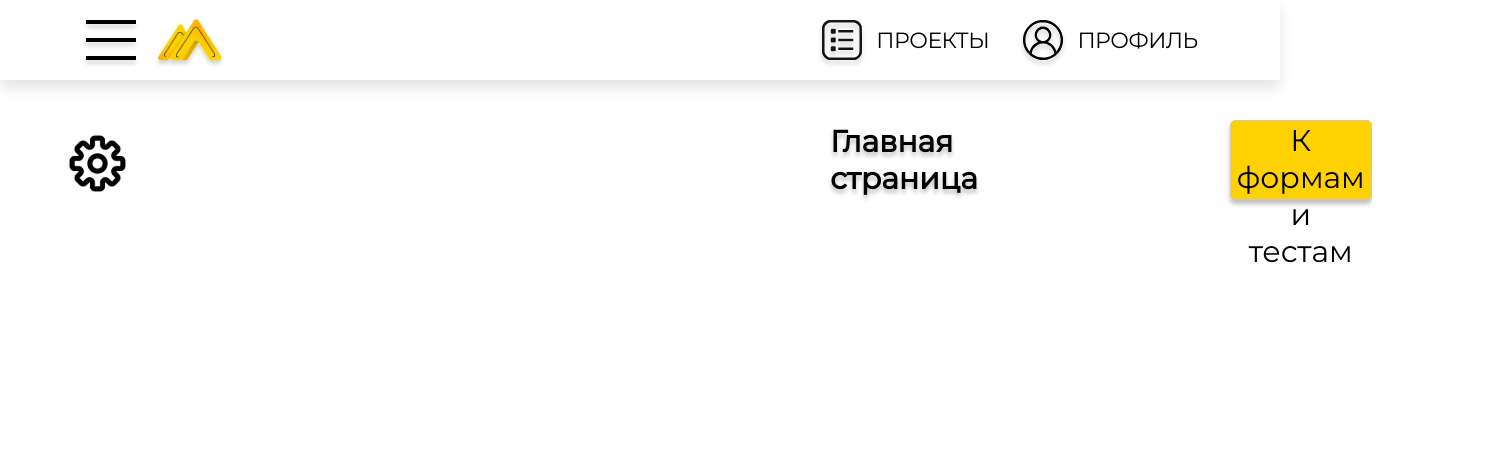
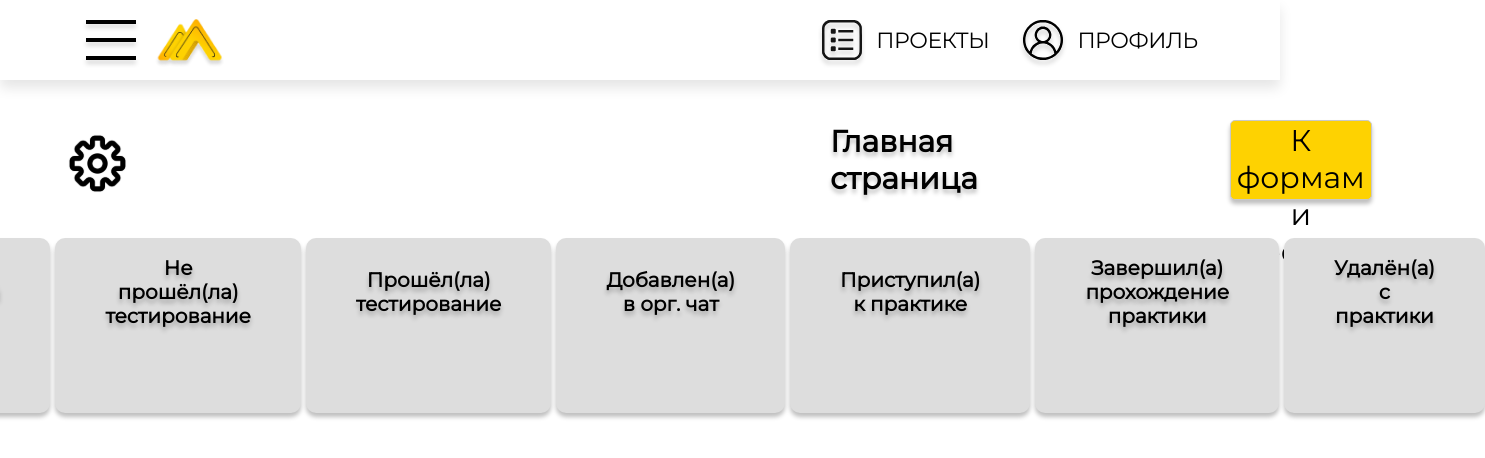
Before and after one commit to iron-66/LK_CRM, a React (Create React App) app: page / in a window 1280 px wide. Shown: the top 458 px of the page, 1485 px wide, since content can reach past the window. Built offline with nearby package versions, Linux system fonts and the light colour scheme.

Commit message:
Add columns

```diff
--- a/src/Components/Column.js
+++ b/src/Components/Column.js
@@ -1,5 +1,17 @@
 import React, {Component} from "react";
 
+import '../Styles/Column.css'
+
 class Column extends Component{
+    constructor(props){
+        super(props)
+    }
+    render(){
+        return <li className="column-element">
+            <h2 className="name-column">{this.props.name}</h2>
+            <ul className="cards-list"></ul>
+        </li>
+    }
+}
 
-}
+export default Column
--- a/src/Components/MainPage.js
+++ b/src/Components/MainPage.js
@@ -2,17 +2,34 @@ import React, {Component} from "react";
 import '../Styles/MainPage.css'
 
 import SettingsIcon from "../Files/SettingsIcon.svg"
+import Column from "./Column";
+
+const statues = ['Отправил(а) персональный данные',
+    'Не прошёл(ла) тестирование',
+    'Прошёл(ла) тестирование',
+    'Добавлен(а) в орг. чат',
+    'Приступил(а) к практике',
+    'Завершил(а) прохождение практики',
+    'Удалён(а) с практики']
 
 class MainPage extends Component{
     constructor(props){
         super(props)
     }
     render() {
-        return <div className="container">
-                <img src={SettingsIcon}/>
-                <h2 className="header-name">Главная страница</h2>
-                <button className="forms-button">К формам и тестам</button>
-            </div>
+        return <div>
+                <div className="container">
+                    <img src={SettingsIcon}/>
+                    <h2 className="header-name">Главная страница</h2>
+                    <button className="forms-button">К формам и тестам</button>
+                </div>
+                <ul className="status-columns">
+                    {statues.map(status => (
+                        <Column name={status}></Column>
+                    ))}
+                </ul>
+        </div>
+
     }
 }
 
--- /dev/null
+++ b/src/Styles/Column.css
@@ -0,0 +1,26 @@
+.column-element {
+    display: flex;
+    flex-direction: column;
+    justify-content: center;
+    width: 261px;
+    border-radius: 10px;
+    background: #DDD;
+    box-shadow: 0px 4px 4px 0px rgba(0, 0, 0, 0.25);
+    text-align: center;
+}
+
+.name-column {
+    margin: 18px 50px;
+    color: #000;
+    text-shadow: 0px 4px 4px rgba(0, 0, 0, 0.25);
+    font-family: Montserrat;
+    font-size: 20px;
+    font-style: normal;
+    font-weight: 600;
+    line-height: normal;
+}
+
+.cards-list {
+    margin-top: 17px;
+    height: 50px;
+}
--- a/src/Styles/MainPage.css
+++ b/src/Styles/MainPage.css
@@ -16,3 +16,11 @@
     width: 404px;
     height: 80px;
 }
+
+.status-columns {
+    padding: 0;
+    display: flex;
+    justify-content: center;
+    list-style: none;
+    gap: 5px;
+}
```
